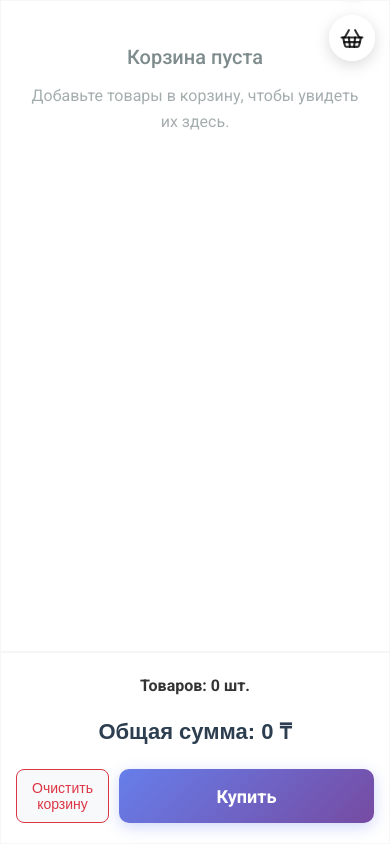
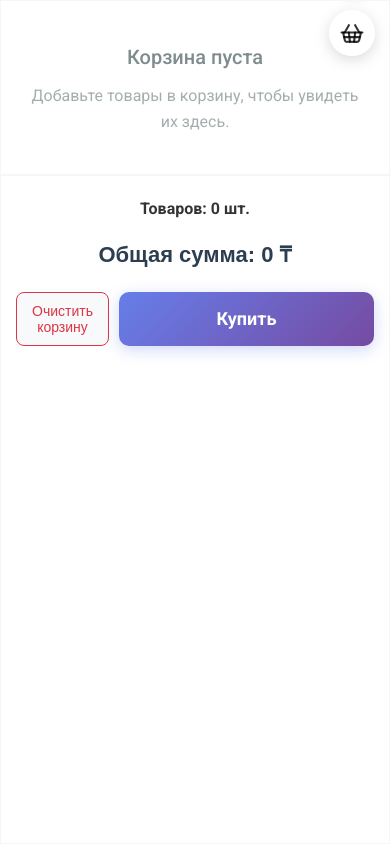
Before and after one commit to Spectr123/web-shop, a React (Create React App) app: page / in a window 390 px wide. Both pictures are taken after a click on the element 352 px from the left and 38 px from the top of the page. Shown: the top 844 px of the page. Built offline with nearby package versions, Linux system fonts and the light colour scheme.

Commit message:
Cleaning the project from unnecessary and duplicate parts of code, functions, styles

```diff
--- a/src/Pages/HomePage.jsx
+++ b/src/Pages/HomePage.jsx
@@ -11,7 +11,6 @@
 import { useFilterItemsByCategory } from "../components/functions/filterItemsByCategory";
 import { useCategoryHandlers } from "../components/functions/categoryHandlers";
 import { useCartHandlers } from "../components/functions/cartHandlers";
-import { useCalculations } from "../components/functions/calculations";
 import { useSearchHandlers } from "../components/functions/searchHandlers";
 
 const HomePage = () => {
@@ -662,7 +661,6 @@
   const { handleCategorySelection } = useCategoryHandlers(setSelectedCategory);
   const { removeItemFromCart, updateItemQuantity, addItemToCart } =
     useCartHandlers(setOrders);
-  const { calculateTotalPrice, calculateTotalItems } = useCalculations(orders);
   const { handleSearch } = useSearchHandlers(setSearchQuery);
 
   return (
@@ -672,8 +670,6 @@
         onDelete={removeItemFromCart}
         onIncrease={(id) => updateItemQuantity(id, "increase")}
         onDecrease={(id) => updateItemQuantity(id, "decrease")}
-        totalPrice={calculateTotalPrice()}
-        totalItems={calculateTotalItems()}
       />
       {!isMobile && <PresentationSlider />}
       <Categories chooseCategory={handleCategorySelection} />
--- a/src/components/Cart.jsx
+++ b/src/components/Basket.jsx
@@ -8,7 +8,7 @@
 import useCart from "./Hooks/useCart";
 import useClickOutside from "./Hooks/useClickOutSide";
 
-const Cart = ({ orders, onDelete, onIncrease, onDecrease }) => {
+const Basket = ({ orders, onDelete, onIncrease, onDecrease }) => {
   const [cartOpen, setCartOpen] = useState(false);
   const [isConfirmModalOpen, setIsConfirmModalOpen] = useState(false);
   const { cartRef, cartIconRef } = useClickOutside(cartOpen, setCartOpen);
@@ -89,4 +89,4 @@
   );
 };
 
-export default Cart;
+export default Basket;
--- a/src/components/Categories.jsx
+++ b/src/components/Categories.jsx
@@ -1,4 +1,4 @@
-import React, { useState, useEffect } from "react";
+import { useState, useEffect } from "react";
 import clsx from "clsx";
 
 const CATEGORIES = [
--- a/src/components/Header.jsx
+++ b/src/components/Header.jsx
@@ -2,7 +2,7 @@
 import "swiper/css/navigation";
 import "swiper/css/autoplay";
 import { Link } from "react-router-dom";
-import Cart from "./Cart";
+import Basket from "./Basket";
 
 const Header = ({
   orders,
@@ -29,7 +29,7 @@
           </li>
         </ul>
 
-        <Cart
+        <Basket
           orders={orders}
           onDelete={onDelete}
           onIncrease={onIncrease}
--- a/src/components/functions/calculations.js
+++ /dev/null
@@ -1,16 +0,0 @@
-import { useCallback } from 'react';
-
-export const useCalculations = (orders) => {
-  const calculateTotalPrice = useCallback(() => {
-    return orders.reduce(
-      (total, order) => total + order.price * order.quantity,
-      0
-    );
-  }, [orders]);
-
-  const calculateTotalItems = useCallback(() => {
-    return orders.reduce((total, order) => total + order.quantity, 0);
-  }, [orders]);
-
-  return { calculateTotalPrice, calculateTotalItems };
-};
--- a/src/styles/index.css
+++ b/src/styles/index.css
@@ -146,10 +146,6 @@
     }
 }
 
-.cart-badge.empty {
-    display: none;
-}
-
 header .shop-cart {
     position: fixed;
     top: 80px;
@@ -965,7 +961,7 @@
     }
 
     .basket-icon-container {
-        top: 15px;
+        top: 10px;
         right: 15px;
         padding: 8px;
     }
@@ -1018,17 +1014,6 @@
         margin: 5px 0;
         font-size: 16px;
         padding: 10px 15px;
-    }
-
-    .basket-icon-container {
-        position: fixed;
-        top: 15px;
-        right: 15px;
-        z-index: 1001;
-        background: rgba(255, 255, 255, 0.9);
-        border-radius: 50%;
-        padding: 8px;
-        box-shadow: 0 4px 15px rgba(0, 0, 0, 0.15);
     }
 
     .presentation {
@@ -1087,46 +1072,6 @@
         flex-direction: column;
     }
 
-    .shop-cart-items {
-        flex: 1;
-        overflow-y: auto;
-        -webkit-overflow-scrolling: touch;
-    }
-
-    .shop-cart .close-btn {
-        position: absolute;
-        top: 10px;
-        right: 10px;
-        width: 40px;
-        height: 40px;
-        background: rgba(255, 255, 255, 0.9);
-        border: none;
-        border-radius: 50%;
-        display: flex;
-        align-items: center;
-        justify-content: center;
-        font-size: 24px;
-        color: #333;
-        cursor: pointer;
-        z-index: 1001;
-        box-shadow: 0 2px 8px rgba(0, 0, 0, 0.1);
-    }
-
-    .shop-cart .close-btn:hover {
-        background: rgba(255, 255, 255, 1);
-    }
-
-    .shop-cart-overlay {
-        position: fixed;
-        top: 0;
-        left: 0;
-        right: 0;
-        bottom: 0;
-        background: rgba(0, 0, 0, 0.5);
-        z-index: 999;
-        backdrop-filter: blur(5px);
-    }
-
     .cart-header {
         position: sticky;
         top: 0;
```
